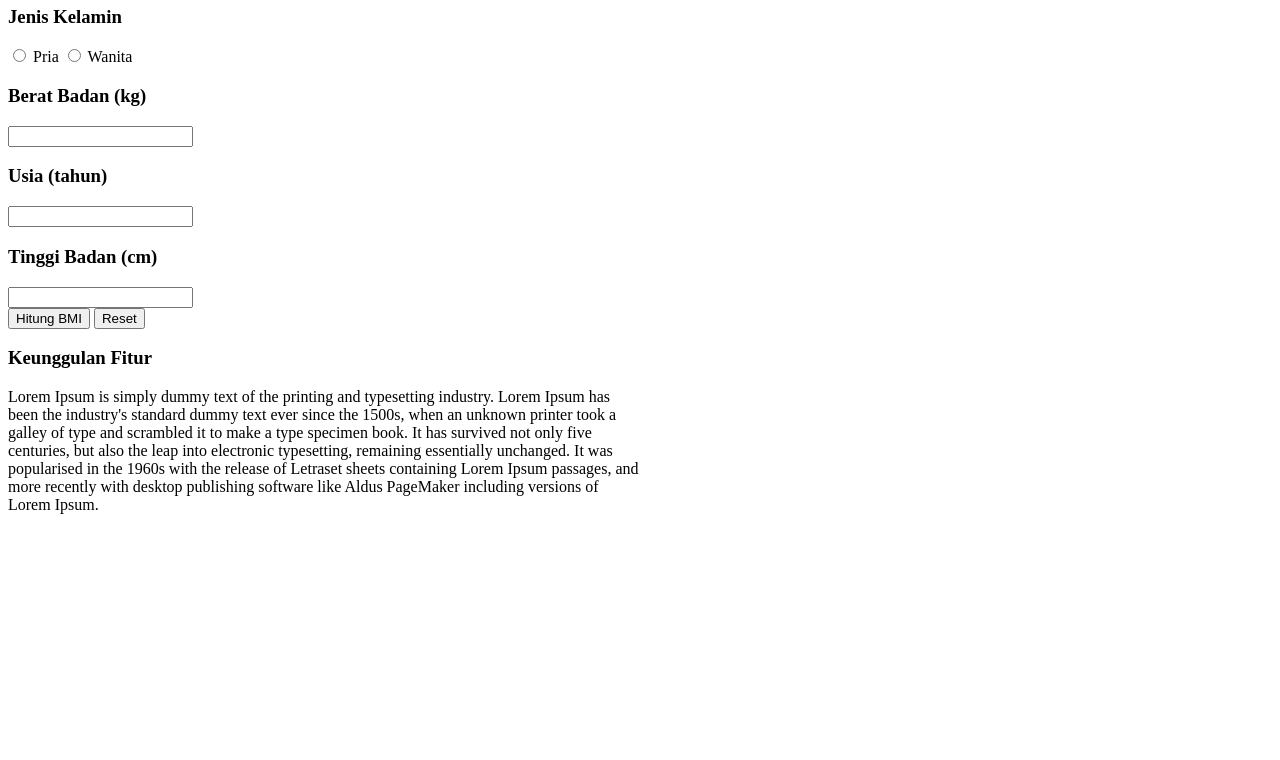
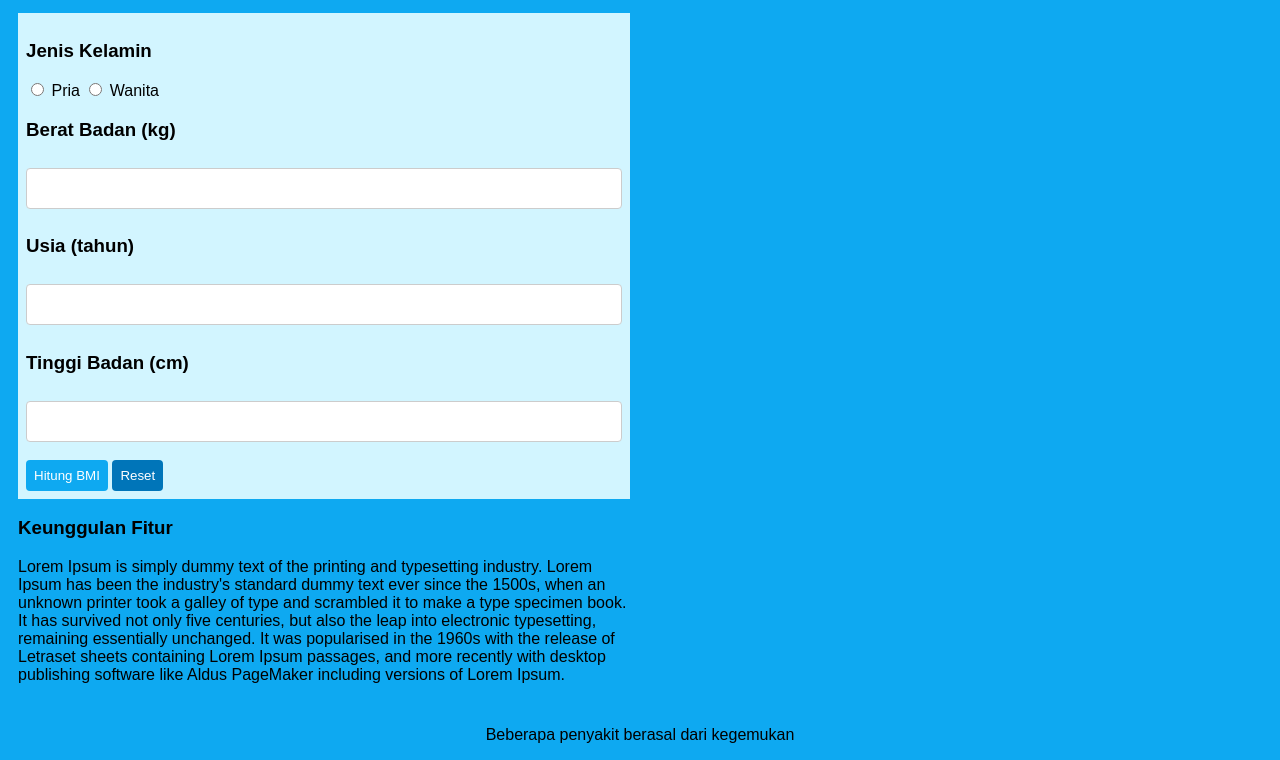
Before and after one commit to revou-fundamental-course/5-aug-24-hafiizabdull, a plain HTML site: page index.html in a window 1280 px wide. Shown: the part 235-995 px from the top of the page. Before the commit the page ends 800 px from the top, so only its background shows below. Drawn offline with Linux system fonts and the light colour scheme.

Commit message:
update form

```diff
--- a/css/styles.css
+++ b/css/styles.css
@@ -1,3 +1,8 @@
+body{
+    background-color: #0ea9f1;
+    font-family: Arial, Helvetica, sans-serif;
+}
+
 .container {
     text-align: center;
 }
@@ -5,3 +10,52 @@
 main {
     display: flex;
 }
+
+.number {
+    width: 100%;
+    padding: 12px 20px;
+    margin: 8px 0;
+    display: inline-block;
+    border: 1px solid #ccc;
+    border-radius: 4px;
+    box-sizing: border-box;
+}
+
+.left-aside {
+    margin: 10px;
+}
+
+.right-aside {
+    margin: 10px;
+}
+
+button {
+    border: none;
+}
+
+.btn {
+    margin-top: 10px;
+}
+
+.hitung-btn {
+    background-color: #0ea9f1;
+    color: white;
+    padding: 8px;
+    border-radius: 4px;
+}
+
+.reset-btn {
+    background-color: #0075b9;
+    color: white;
+    padding: 8px;
+    border-radius: 4px;
+}
+
+form {
+    background-color: #d2f5ff;
+    padding: 8px;
+}
+
+.footer-p {
+    text-align: center;
+}
--- a/index.html
+++ b/index.html
@@ -15,7 +15,7 @@
     </header>
 
     <main>
-        <aside>
+        <aside class="left-aside">
             <article>
                 <p>Lorem Ipsum is simply dummy text of the printing and typesetting industry. Lorem Ipsum has been the
                     industry's standard dummy text ever since the 1500s, when an unknown printer took a galley of type
@@ -39,19 +39,19 @@
                 </div>
                 <div>
                     <h3>Berat Badan (kg)</h3>
-                    <input type="number" />
+                    <input type="number" class="number" />
                 </div>
                 <div>
                     <h3>Usia (tahun)</h3>
-                    <input type="number" />
+                    <input type="number" class="number"/>
                 </div>
                 <div>
                     <h3>Tinggi Badan (cm)</h3>
-                    <input type="number" />
+                    <input type="number" class="number"/>
                 </div>
-                <div>
-                    <button>Hitung BMI</button>
-                    <button>Reset</button>
+                <div class="btn">
+                    <button class="hitung-btn">Hitung BMI</button>
+                    <button class="reset-btn">Reset</button>
                 </div>
             </form>
 
@@ -72,7 +72,7 @@
             </article>
         </aside>
 
-        <aside>
+        <aside class="right-aside">
             <section>
                 <p>Lorem Ipsum is simply dummy text of the printing and typesetting industry. Lorem Ipsum has been the
                     industry's standard dummy text ever since the 1500s, when an unknown printer took a galley of type
@@ -89,7 +89,9 @@
         </aside>
     </main>
 
-    <footer></footer>
+    <footer>
+        <p class="footer-p">Beberapa penyakit berasal dari kegemukan</p>
+    </footer>
 </body>
 
 </html>
```
